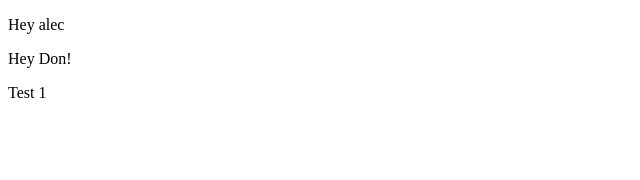
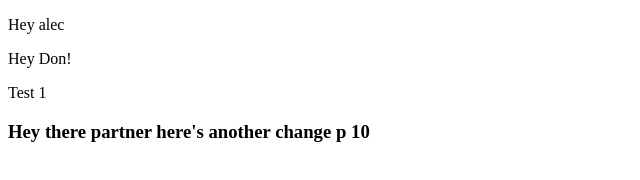
Before and after one commit to dtthai2/alecxdonald, a plain HTML site: page index.html in a window 1280 px wide. Shown: the whole page, without its empty margins (0-640 px from the left). Drawn offline with Linux system fonts and the light colour scheme.

Commit message:
h3 added

```diff
--- a/index.html
+++ b/index.html
@@ -9,5 +9,6 @@
     <p>Hey alec</p>
     <p>Hey Don!</p>
     <p>Test 1</p>
+    <h3>Hey there partner here's another change p 10</h3>
   </body>
 </html>
```
